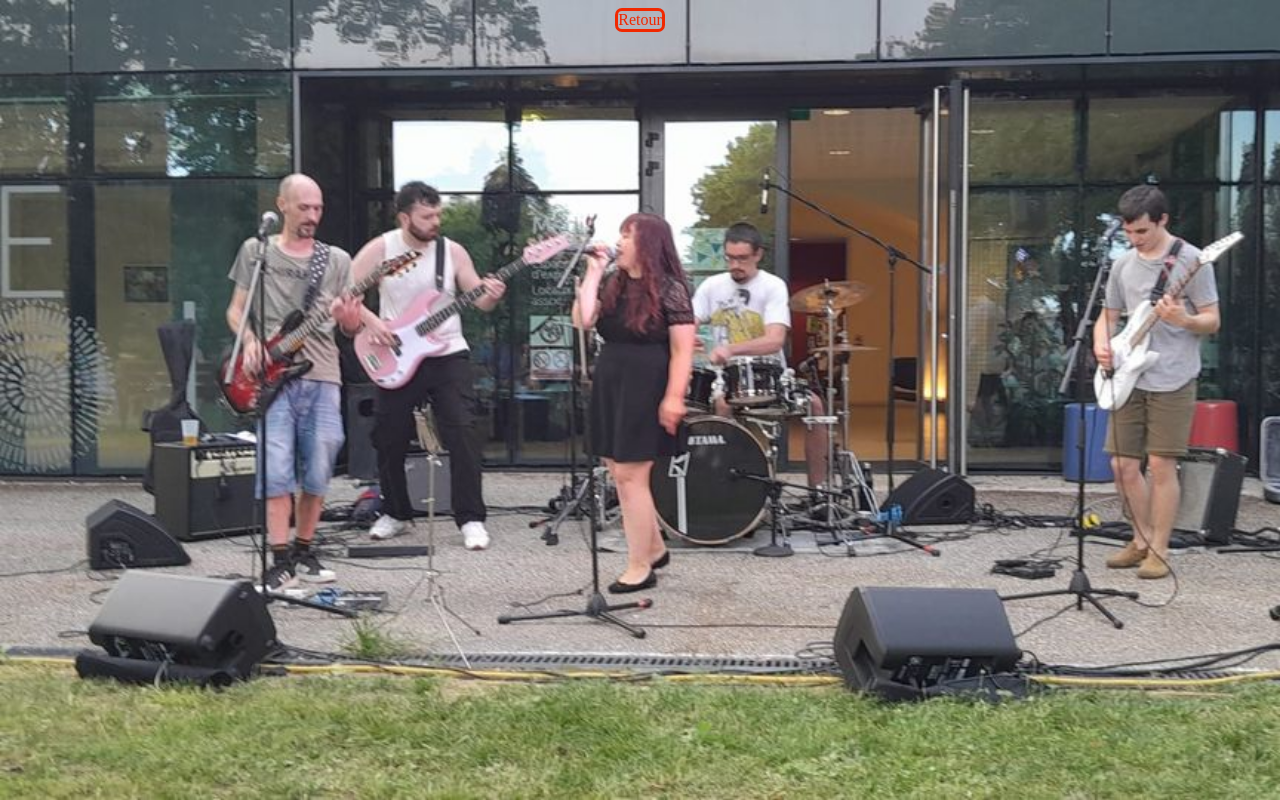
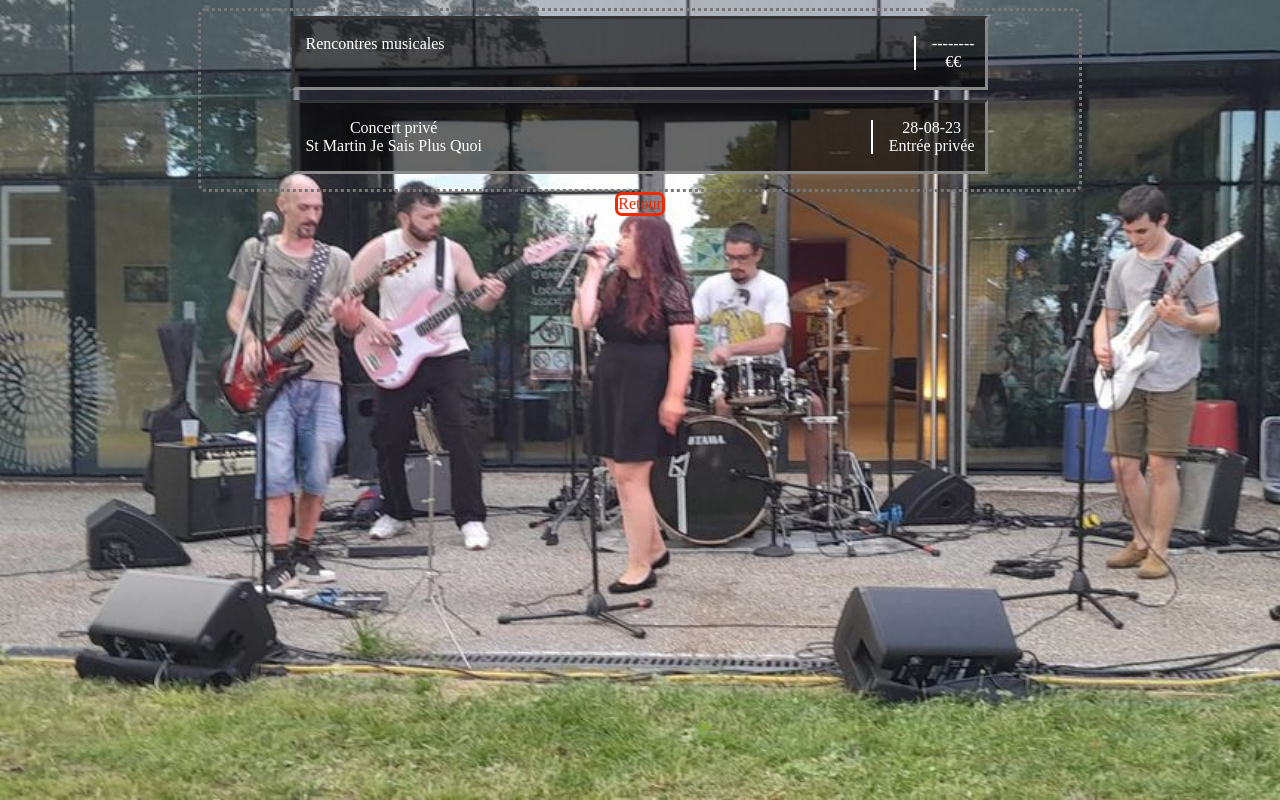
Before and after one commit to Laitram31/runninggags, a plain HTML site: page dates.html in a window 1280 px wide. Drawn offline with Linux system fonts and the light colour scheme.

Commit message:
feat: template de dates

```diff
--- a/dates.html
+++ b/dates.html
@@ -6,6 +6,22 @@
 		<link rel="stylesheet" type="text/css" href="./style.css" />
 	</head>
 	<body>
+		<div class="content">
+			<div class="date">
+				<p class="date-desc">Rencontres musicales</p>
+				<div>
+					<hr>
+					<p>--------<br>€€</p>
+				</div>
+			</div>
+			<div class="date">
+				<p class="date-desc">Concert privé<br>St Martin Je Sais Plus Quoi</p>
+				<div>
+					<hr>
+					<p>28-08-23<br>Entrée privée</p>
+				</div>
+			</div>
+		</div>
 	</body>
 	<a href="index.html" class="return">Retour</a>
 </html>
--- a/style.css
+++ b/style.css
@@ -14,9 +14,10 @@ body.index{
 }
 
 .content{
-	/*margin-left: 10%;
-	margin-right: 10%;*/
+	padding: 5px;
 	margin: auto;
+	margin-left: 15%;
+	margin-right: 15%;
 	border: 3px dotted #777777;
 	border-radius: 8px;
 	color: #ffffff;
@@ -65,8 +66,8 @@ div.zikos:nth-child(even) .desc{
 .zikos{
 	display: flex;
 	flex-direction: row;
-	flex-wrap: nowrap;
-	justify-content: flex-start;
+	flex-wrap: wrap;
+	justify-content: space-evenly;
 	margin-bottom: 10px;
 	padding: 10px;
 	border: 3px inset #888888;
@@ -76,12 +77,39 @@ div.zikos:nth-child(even) .desc{
 }
 
 .zikos img{
-	max-height: 40vh;
-	border-radius: 3px;
+	height: 40vh;
+	border-radius: 40vh;
 }
 
 .desc{
 	max-width: 60vh;
+}
+
+.date{
+	display: flex;
+	flex-direction: row;
+	justify-content: space-between;
+	padding-left: 10px;
+	padding-right: 10px;
+	margin-bottom: 10px;
+	margin-left: 10%;
+	margin-right: 10%;
+	border: 3px inset #888888;
+	background-color: #00000099;
+	color: white;
+}
+
+.date hr{
+	transform: rotate(90deg);
+	width: 2em;
+	height: 0;
+	border: 1px solid white;
+}
+
+.date div{
+	display: flex;
+	flex-direction: row;
+	align-items: center;
 }
 
 .return{
```
